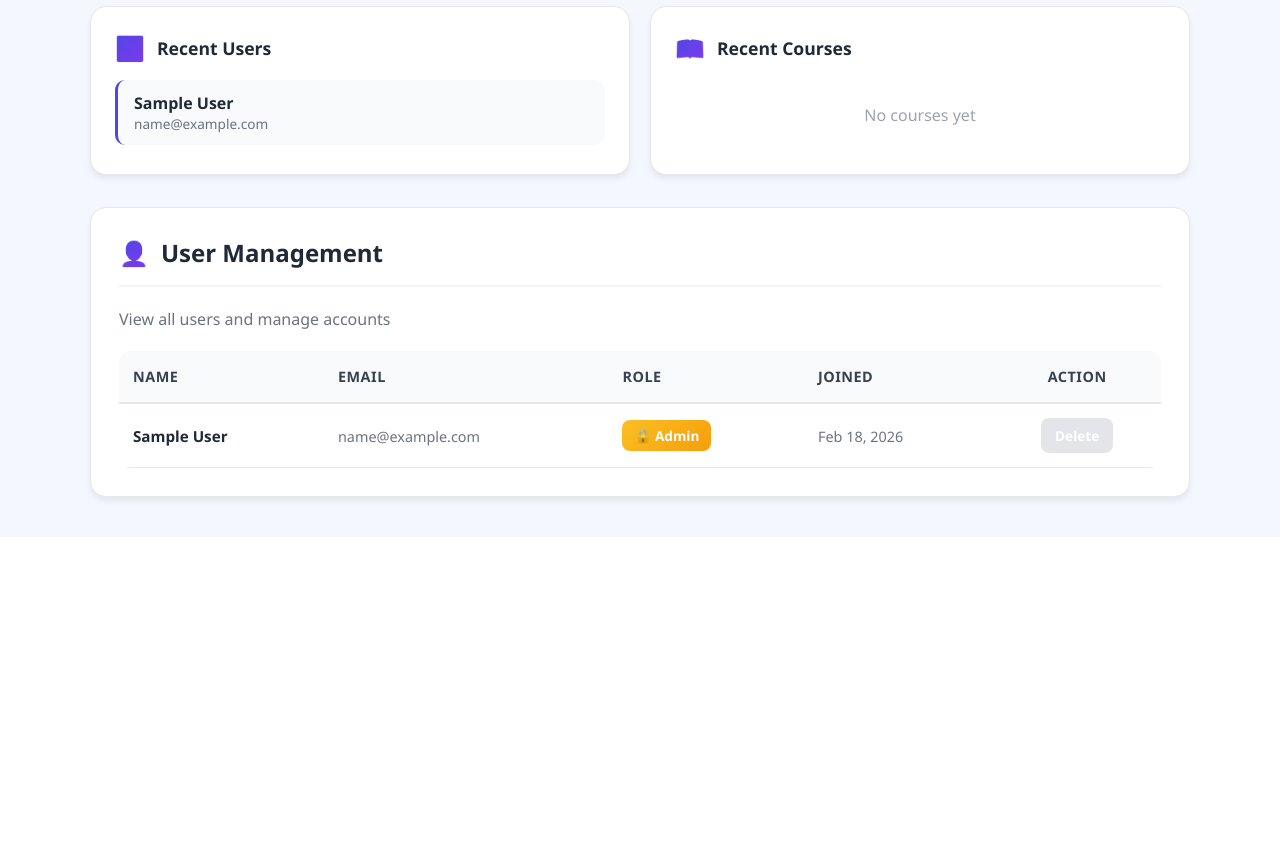
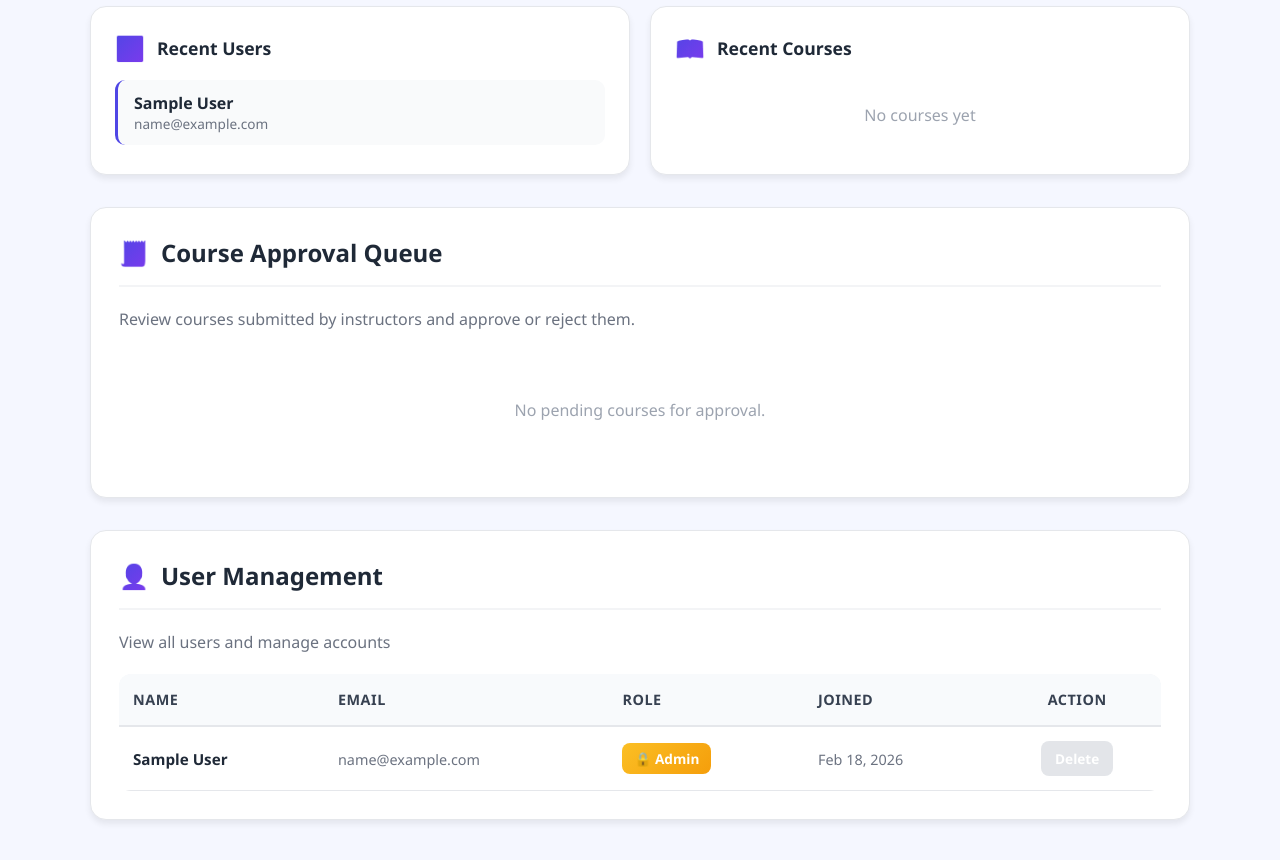
Before and after one commit to Yashesh08/NewLab, a Django app: page /admin-panel/ in a window 1280 px wide. Shown: the part 1438-2298 px from the top of the page. Before the commit the page ends 1942 px from the top, so only its background shows below. Run offline with Django 4.2, Linux system fonts and the light colour scheme; the visitor is signed in with stand-in values (Sample User, id 1); data comes from the database, SQL or seed files in the repository; data that the repository does not hold is empty.

Commit message:
Add instructor course approval workflow in admin dashboard

```diff
--- a/splab/spapp/views.py
+++ b/splab/spapp/views.py
@@ -4,7 +4,7 @@ from django.contrib.auth import authenticate, login, logout
 from django.contrib.auth.decorators import login_required, user_passes_test
 from django.contrib.auth.models import Group, User
 from django.core.mail import send_mail
-from django.db.models import Avg, Count, Max
+from django.db.models import Avg, Count, Max, Q
 from django.http import Http404
 from django.shortcuts import redirect, render
 from django.utils import timezone
@@ -62,6 +62,12 @@ def _course_to_dict(course):
         'description': course.description or course.short_description,
         'short_description': course.short_description,
     }
+
+def _course_instructor_label(course):
+    if course.created_by:
+        return course.created_by.get_full_name() or course.created_by.username
+    lead_instructor = course.instructors.order_by('name').first()
+    return lead_instructor.name if lead_instructor else 'Unassigned'
 
 
 def _send_notification_email(to_email, subject, message):
@@ -128,7 +134,7 @@ def _generate_unique_slug(title):
 def _get_instructor_courses(user):
     return (
         Course.objects
-        .filter(instructors__name__iexact=user.get_full_name())
+        .filter(Q(instructors__name__iexact=user.get_full_name()) | Q(created_by=user))
         .distinct()
         .order_by('title')
     )
@@ -575,11 +581,31 @@ def admin_panel(request):
                 duration_weeks=duration_weeks_value,
                 price=price_value,
                 is_published=True,
+                approval_status=Course.ApprovalStatus.APPROVED,
+                created_by=request.user,
             )
             if instructor_ids:
                 course.instructors.set(Instructor.objects.filter(id__in=instructor_ids, is_active=True))
 
             messages.success(request, f'Course "{course.title}" created and instructor mapping saved.')
+            return redirect('admin_panel')
+        if action in {'approve_course', 'reject_course'}:
+            course_id = request.POST.get('course_id')
+            pending_course = Course.objects.filter(id=course_id).first()
+            if pending_course is None:
+                messages.error(request, 'Course not found.')
+                return redirect('admin_panel')
+
+            if action == 'approve_course':
+                pending_course.approval_status = Course.ApprovalStatus.APPROVED
+                pending_course.is_published = True
+                pending_course.save(update_fields=['approval_status', 'is_published', 'updated_at'])
+                messages.success(request, f'Course "{pending_course.title}" approved.')
+            else:
+                pending_course.approval_status = Course.ApprovalStatus.REJECTED
+                pending_course.is_published = False
+                pending_course.save(update_fields=['approval_status', 'is_published', 'updated_at'])
+                messages.info(request, f'Course "{pending_course.title}" rejected.')
             return redirect('admin_panel')
 
     total_users = User.objects.count()
@@ -590,6 +616,13 @@ def admin_panel(request):
     recent_users = User.objects.order_by('-date_joined')[:5]
     all_users = User.objects.order_by('-date_joined')
     recent_courses = Course.objects.order_by('-created_at')[:5]
+    pending_courses = (
+        Course.objects
+        .filter(approval_status=Course.ApprovalStatus.PENDING)
+        .select_related('created_by')
+        .prefetch_related('instructors')
+        .order_by('-created_at')
+    )
 
     context = {
         'active_page': 'admin_panel',
@@ -602,6 +635,15 @@ def admin_panel(request):
         'recent_courses': recent_courses,
         'instructors': Instructor.objects.filter(is_active=True).order_by('name'),
         'course_levels': Course.Level.choices,
+        'pending_course_rows': [
+            {
+                'id': course.id,
+                'title': course.title,
+                'instructor': _course_instructor_label(course),
+                'status': course.get_approval_status_display(),
+            }
+            for course in pending_courses
+        ],
     }
     return render(request, 'admin_panel.html', context)
 
@@ -638,6 +680,48 @@ def delete_user(request, user_id):
     return redirect('admin_panel')
 @user_passes_test(_is_instructor, login_url='home', redirect_field_name=None)
 def instructor_panel(request):
+    if request.method == 'POST':
+        action = request.POST.get('action')
+        if action == 'create_course_request':
+            title = request.POST.get('title', '').strip()
+            category = request.POST.get('category', '').strip()
+            short_description = request.POST.get('short_description', '').strip()
+            description = request.POST.get('description', '').strip()
+            level = request.POST.get('level', Course.Level.BEGINNER)
+            duration_weeks = request.POST.get('duration_weeks', '1').strip()
+            price = request.POST.get('price', '0').strip()
+
+            if not all([title, category, short_description]):
+                messages.error(request, 'Title, category, and short description are required.')
+                return redirect('instructor_panel')
+            try:
+                duration_weeks_value = max(1, int(duration_weeks))
+                price_value = max(0, float(price))
+            except ValueError:
+                messages.error(request, 'Duration and price must be valid numbers.')
+                return redirect('instructor_panel')
+
+            course = Course.objects.create(
+                title=title,
+                slug=_generate_unique_slug(title),
+                category=category,
+                short_description=short_description,
+                description=description,
+                level=level if level in Course.Level.values else Course.Level.BEGINNER,
+                duration_weeks=duration_weeks_value,
+                price=price_value,
+                is_published=False,
+                approval_status=Course.ApprovalStatus.PENDING,
+                created_by=request.user,
+            )
+            instructor_name = request.user.get_full_name().strip()
+            if instructor_name:
+                instructor = Instructor.objects.filter(name__iexact=instructor_name, is_active=True).first()
+                if instructor:
+                    course.instructors.add(instructor)
+
+            messages.success(request, f'Course "{course.title}" submitted for admin approval.')
+            return redirect('instructor_panel')
 
     courses_taught = _get_instructor_courses(request.user)
 
@@ -650,6 +734,7 @@ def instructor_panel(request):
             'enrollment_count': course.enrollments.count(),
             'materials_count': course.notes.count() + course.sections.count(),
             'tests_count': course.assignments.count(),
+            'approval_status': course.get_approval_status_display(),
         }
         for course in courses_taught
     ]
@@ -659,6 +744,7 @@ def instructor_panel(request):
         'course_rows': course_rows,
         'total_courses': len(course_rows),
         'total_enrollments': sum(item['enrollment_count'] for item in course_rows),
+        'course_levels': Course.Level.choices,
     }
     return render(request, 'instructor_panel.html', context)
 
--- a/splab/templates/admin_panel.html
+++ b/splab/templates/admin_panel.html
@@ -522,6 +572,63 @@
     </div>
 </div>
 
+<!-- Course Approval Section -->
+<section class="admin-form-section" style="padding: 28px;">
+    <div class="section-header">
+        <span class="section-header-icon">🧾</span>
+        <h2>Course Approval Queue</h2>
+    </div>
+    <p class="section-subtitle" style="color: #6b7280; margin-bottom: 20px;">
+        Review courses submitted by instructors and approve or reject them.
+    </p>
+
+    <div class="users-table-wrapper">
+        {% if pending_course_rows %}
+        <table class="users-table">
+            <thead>
+                <tr>
+                    <th>Course Title</th>
+                    <th>Instructor</th>
+                    <th>Status</th>
+                    <th style="text-align: center;">Actions</th>
+                </tr>
+            </thead>
+            <tbody>
+                {% for row in pending_course_rows %}
+                <tr>
+                    <td><span class="user-name">{{ row.title }}</span></td>
+                    <td><span class="user-email">{{ row.instructor }}</span></td>
+                    <td>
+                        <span class="course-status pending">{{ row.status }}</span>
+                    </td>
+                    <td>
+                        <div class="approval-actions">
+                            <form method="post">
+                                {% csrf_token %}
+                                <input type="hidden" name="action" value="approve_course">
+                                <input type="hidden" name="course_id" value="{{ row.id }}">
+                                <button type="submit" class="approve-btn">Approve</button>
+                            </form>
+                            <form method="post">
+                                {% csrf_token %}
+                                <input type="hidden" name="action" value="reject_course">
+                                <input type="hidden" name="course_id" value="{{ row.id }}">
+                                <button type="submit" class="reject-btn">Reject</button>
+                            </form>
+                        </div>
+                    </td>
+                </tr>
+                {% endfor %}
+            </tbody>
+        </table>
+        {% else %}
+        <div class="empty-state">
+            <p>No pending courses for approval.</p>
+        </div>
+        {% endif %}
+    </div>
+</section>
+
 <!-- User Management Section -->
 <section class="admin-form-section" style="padding: 28px;">
     <div class="section-header">
```
Also changed, not shown: other parts of splab/templates/admin_panel.html (+50 -0 lines), splab/spapp/models.py (+17 -0 lines), splab/templates/instructor_panel.html (+47 -2 lines), splab/spapp/migrations/0002_course_approval_fields.py (added).
